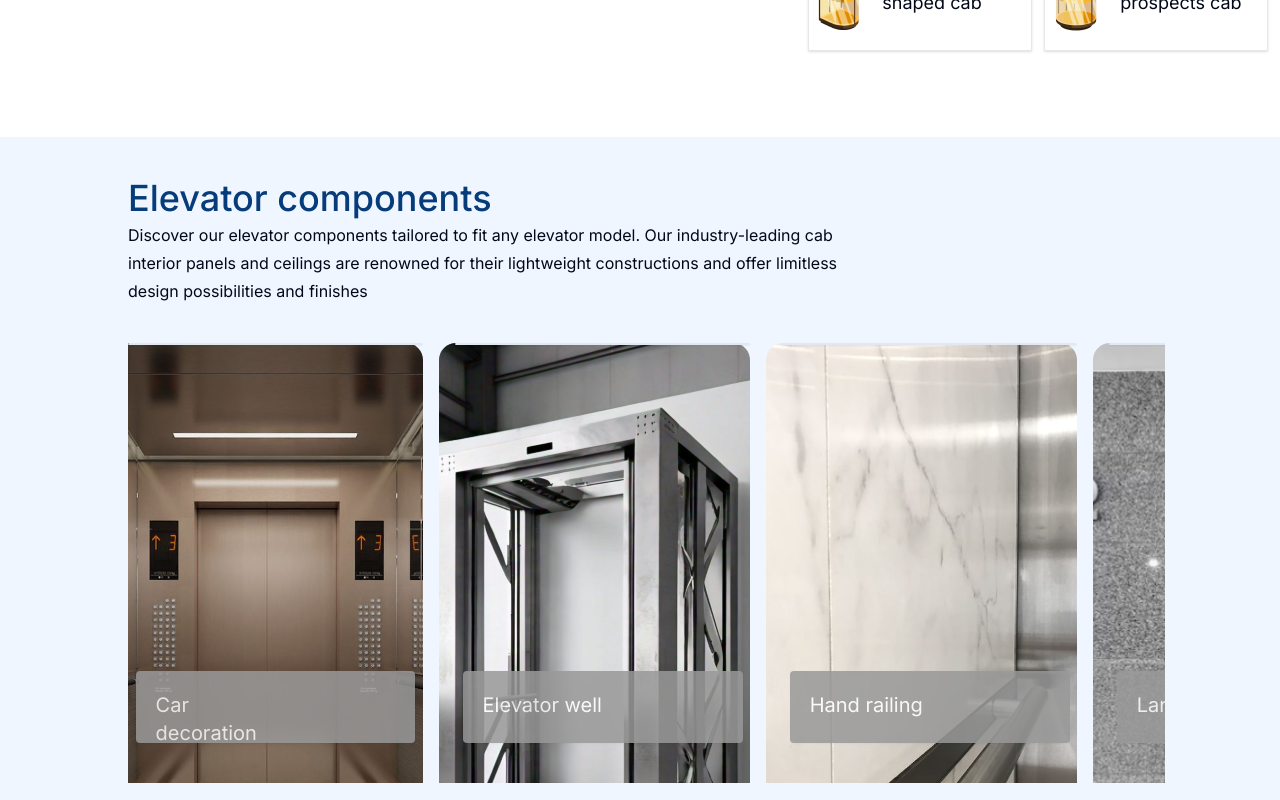
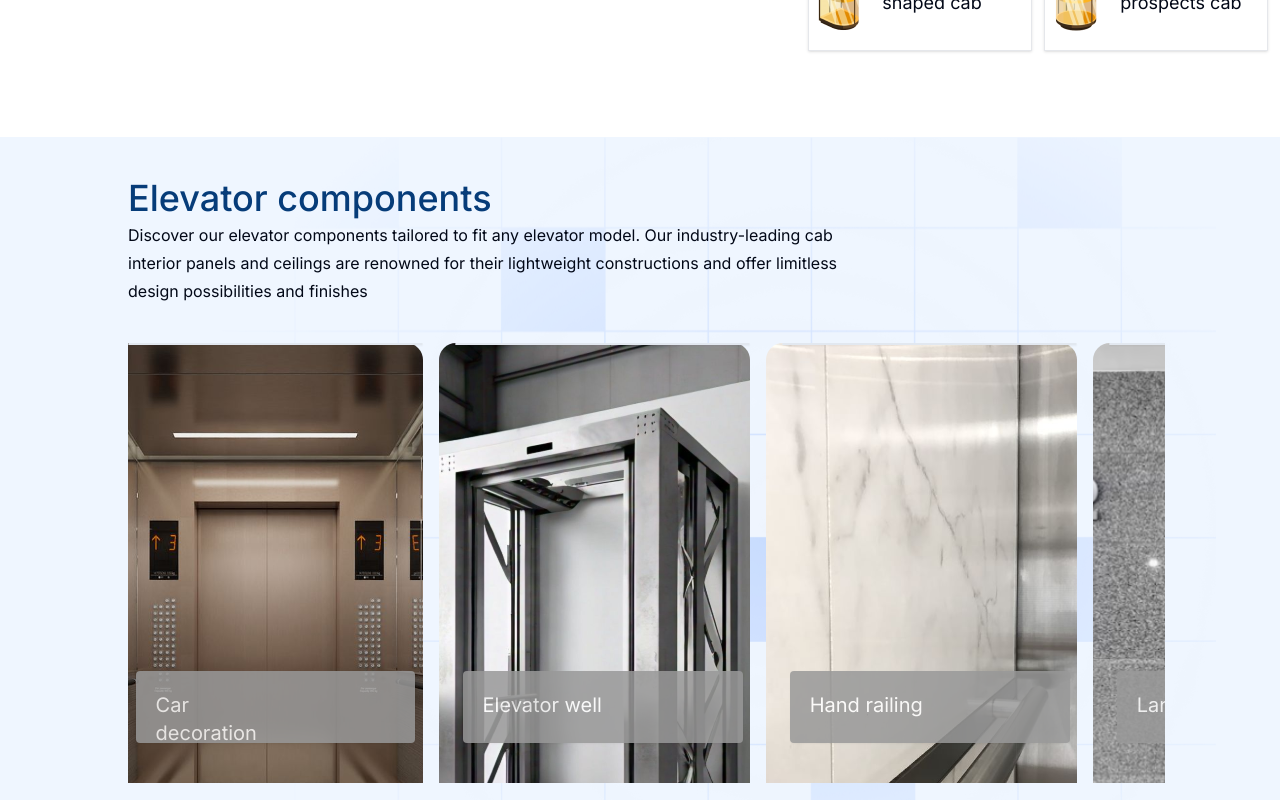
Before and after one commit to Rwinkah/express-elevator, a React (Vite) app: page / in a window 1280 px wide. Shown: the part 3880-4680 px from the top of the page. Built offline with nearby package versions, Linux system fonts and the light colour scheme.

Commit message:
update images

```diff
--- a/src/components/ElevatorComponents.tsx
+++ b/src/components/ElevatorComponents.tsx
@@ -11,6 +11,7 @@ import handRail3 from '../assets/handRailing3.svg'
 import landDoor1 from '../assets/landingDoors1.svg'
 import landDoor2 from '../assets/landingDoors2.svg'
 import UseMediaQuery from '../../lib/use-media-query'
+import squareBack from '../assets/blueSquareBack.svg'
 import landDoor3 from '../assets/landingDoors3.svg'
 
 
@@ -47,7 +48,8 @@ import {
         opts={{
           align: "start",
         }}
-        className="w-[90vw] max h-[fit]  bg-blue-50"
+        className="w-[90vw] max h-[fit]"
+        style={{backgroundImage: `url(${squareBack  })`}}
       >
                    <div id="header-text" className="pl-[5vw] pt-[5vh]">
                  <h2 className="text-[#063C79] font-medium text-4xl leading-[43.57px]">Elevator components</h2>
```
